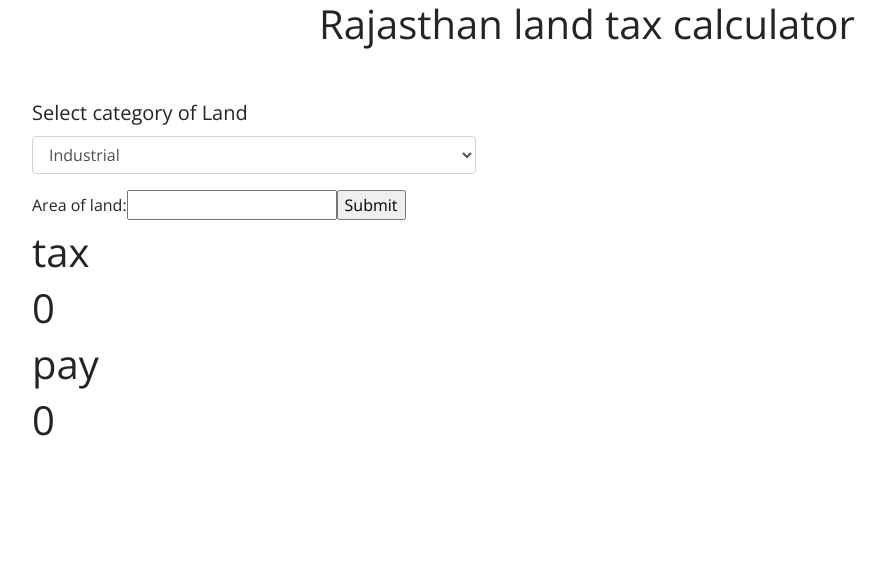
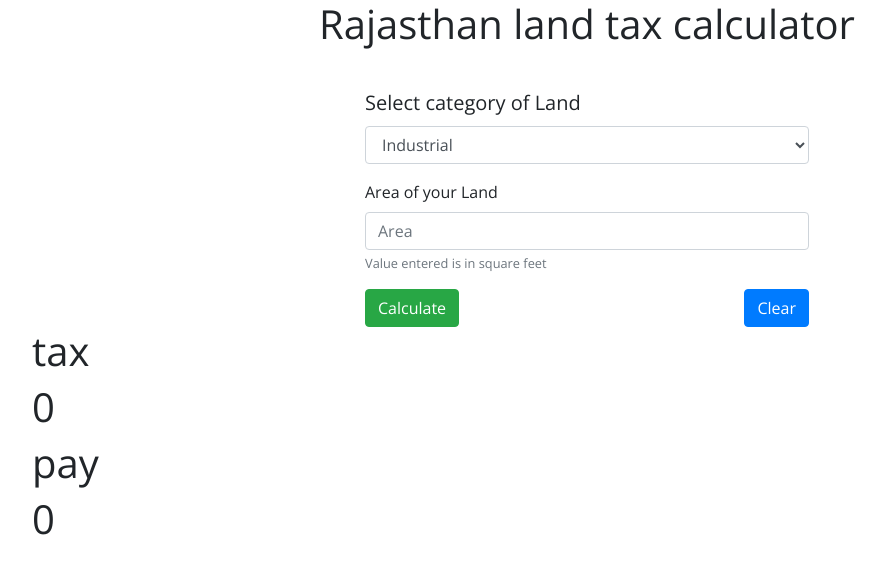
Before and after one commit to Kalphupadhyay/LandTax, a React (Create React App) app: page / in a window 1280 px wide. Shown: the top 574 px of the page, without its empty margins (53-939 px from the left). Built offline with nearby package versions, Linux system fonts and the light colour scheme.

Commit message:
half done

```diff
--- a/package.json
+++ b/package.json
@@ -1,4 +1,5 @@
 {
+  "homepage": ".",
   "name": "landtax",
   "version": "0.1.0",
   "private": true,
--- a/src/App.js
+++ b/src/App.js
@@ -1,14 +1,11 @@
 import React from "react";
 import "./index.css";
 import Picker from "./Components/Picker";
-import { Container } from "react-bootstrap";
 const App = (props) => {
   return (
-    <div>
-      <Container>
-        <h1 className="title">Rajasthan land tax calculator</h1>
-        <Picker />
-      </Container>
+    <div className="container-lg">
+      <h1 className="title">Rajasthan land tax calculator</h1>
+      <Picker />
     </div>
   );
 };
--- a/src/Components/Land.js
+++ b/src/Components/Land.js
@@ -1,4 +1,6 @@
 import React, { useState } from "react";
+import classes from "./styles.module.css";
+import { Form, Button } from "react-bootstrap";
 
 const Land = (props) => {
   const minecat = props.minecat;
@@ -55,20 +57,39 @@ const Land = (props) => {
     event.preventDefault();
   };
 
-  const clearHandler = () => {
+  const clearHandler = (event) => {
     setTaxable(0);
     setPay(0);
     setArea("");
+    event.preventDefault();
   };
   return (
     <div>
-      <form onSubmit={CalculateHandler}>
-        <label>
-          Area of land:
-          <input type="number" value={area} onChange={inputHandler} />
-        </label>
-        <input type="submit" value="Submit" />
-      </form>
+      <div className={classes.cat}>
+        <Form style={{ width: "40%" }}>
+          <Form.Group controlId="formBasicEmail">
+            <Form.Label>Area of your Land</Form.Label>
+            <Form.Control
+              type="number"
+              placeholder="Area"
+              value={area}
+              onChange={inputHandler}
+            />
+            <Form.Text className="text-muted">
+              Value entered is in square feet
+            </Form.Text>
+          </Form.Group>
+          <div className={classes.buttonContainer}>
+            <Button variant="success" type="submit" onClick={CalculateHandler}>
+              Calculate
+            </Button>
+
+            <Button variant="primary" type="submit" onClick={clearHandler}>
+              Clear
+            </Button>
+          </div>
+        </Form>
+      </div>
       <h1>tax</h1>
       <h1>{taxable}</h1>
       <h1>pay</h1>
--- a/src/Components/Picker.js
+++ b/src/Components/Picker.js
@@ -1,6 +1,6 @@
 import React, { useState } from "react";
 import { Form } from "react-bootstrap";
-import classes from "./picker.module.css";
+import classes from "./styles.module.css";
 import Land from "./Land";
 const Picker = () => {
   const [category, setCategory] = useState("industrial");
@@ -14,8 +14,8 @@ const Picker = () => {
   };
 
   return (
-    <div style={{ marginTop: 50 }}>
-      <div>
+    <div className={classes.cont}>
+      <div className={classes.cat}>
         <Form style={{ width: "40%" }}>
           <Form.Group controlId="exampleForm.ControlSelect1">
             <Form.Label style={{ fontSize: 20 }}>
@@ -33,6 +33,7 @@ const Picker = () => {
         style={
           category === "mining" ? { display: "flex" } : { display: "none" }
         }
+        className={classes.mine}
       >
         <Form style={{ width: "40%" }}>
           <Form.Group controlId="exampleForm.ControlSelect1">
--- a/src/Components/picker.module.css
+++ /dev/null
@@ -1,2 +0,0 @@
-.label {
-}
--- /dev/null
+++ b/src/Components/styles.module.css
@@ -0,0 +1,15 @@
+.cont {
+  margin-top: 40px;
+}
+.cat {
+  display: flex;
+  justify-content: center;
+}
+.mine {
+  display: flex;
+  justify-content: center;
+}
+.buttonContainer {
+  display: flex;
+  justify-content: space-between;
+}
```
